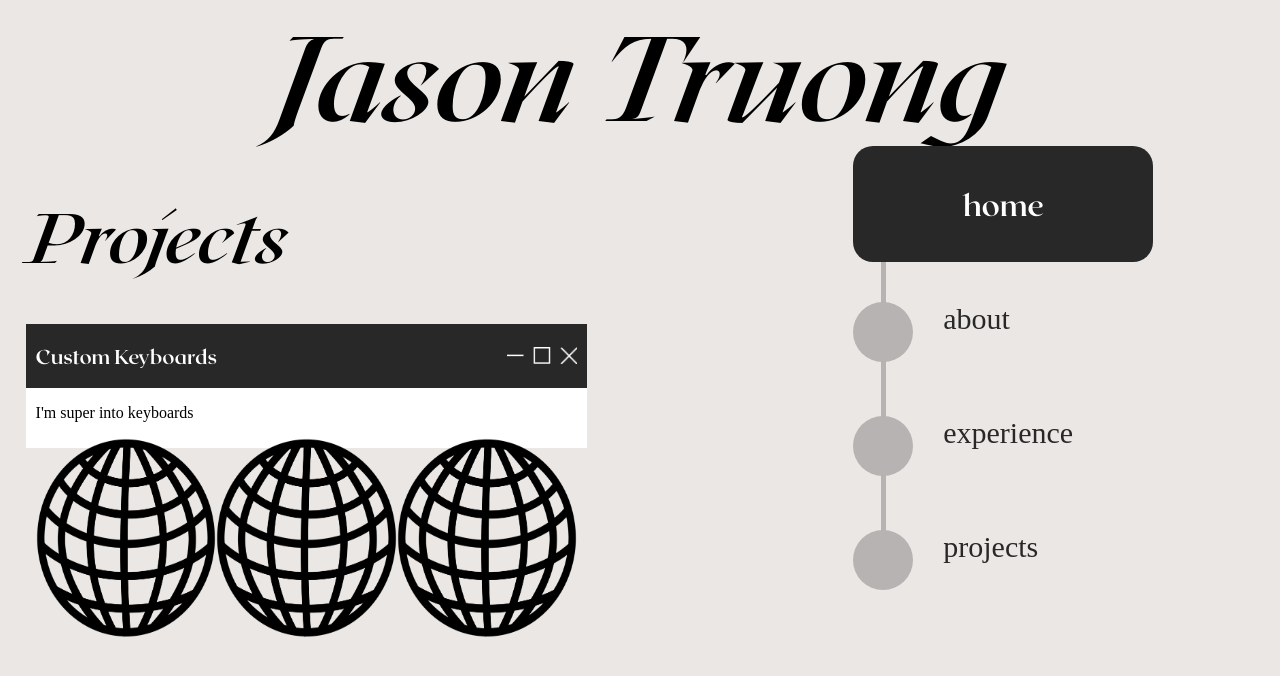
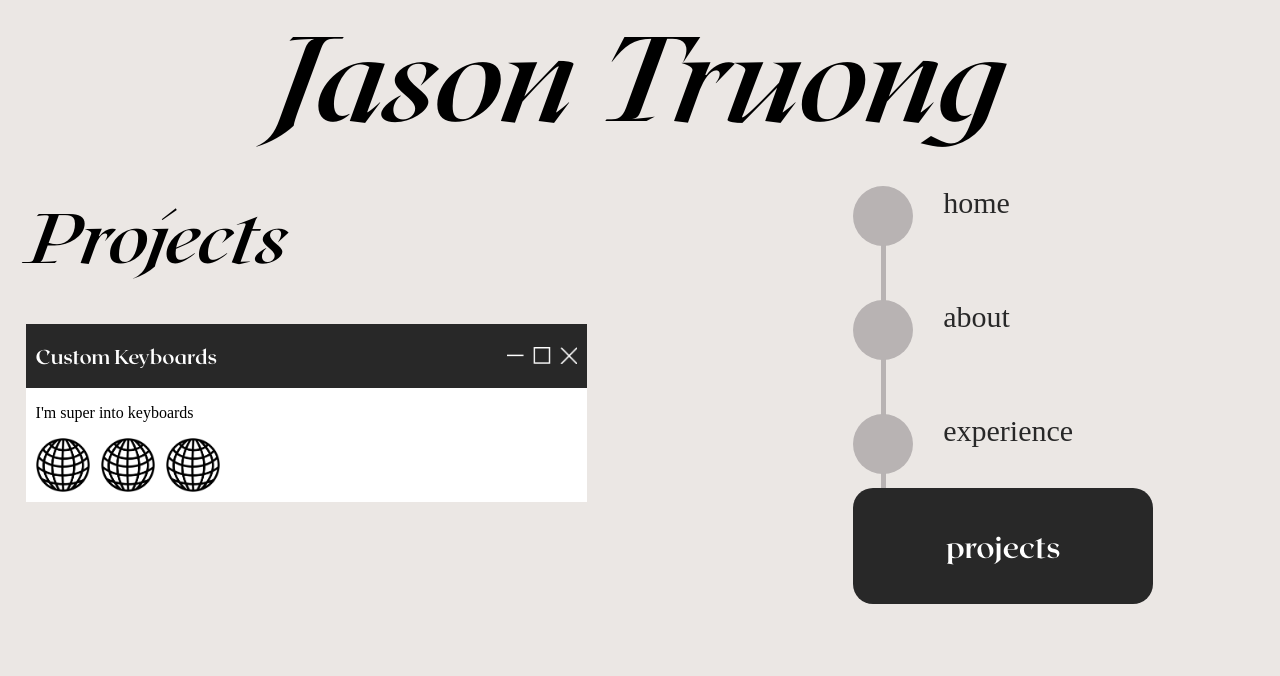
Before and after one commit to jasonntruong/jasonntruong.github.io, a React (Create React App) app: page /projects in a window 1280 px wide. Shown: the top 676 px of the page. Built offline with nearby package versions, Linux system fonts and the light colour scheme; a web font is replaced by a local one.

Commit message:
fixed img sizing

```diff
--- a/package.json
+++ b/package.json
@@ -10,6 +10,7 @@
     "react": "^18.2.0",
     "react-bootstrap": "^2.5.0",
     "react-dom": "^18.2.0",
+    "react-modal": "^3.16.1",
     "react-router-dom": "^6.4.2",
     "react-scripts": "^5.0.1",
     "sass": "^1.55.0",
--- a/src/App.tsx
+++ b/src/App.tsx
@@ -11,8 +11,10 @@ import NavBar from "./NavBar/NavBar.tsx";
 import Projects from "./Pages/Projects.tsx";
 
 function App() {
-  const [selected, setSelected] = useState("home");
-  const [hovering, setHovering] = useState("home");
+  let currentLocation = window.location.pathname.substring(1);
+  currentLocation = currentLocation.length === 0 ? "home" : currentLocation;
+  const [selected, setSelected] = useState(currentLocation);
+  const [hovering, setHovering] = useState(currentLocation);
 
   function onHoverMenu(item: string) {
     setHovering(item);
--- a/src/Card.scss
+++ b/src/Card.scss
@@ -3,7 +3,6 @@
 .background {
   background-color: white;
   width: 70%;
-
 }
 
 .top {
@@ -30,5 +29,17 @@
 .bottom {
   padding: 10px;
   padding-top: 0px;
-    font-family: "Adelle"
+  font-family: "Adelle";
 }
+
+.rowImg:after {
+  content: "";
+  display: table;
+  clear: both;
+}
+
+.columnImg {
+  float: left;
+  width: 10%;
+  padding-right: 2%;
+}
--- a/src/Card.tsx
+++ b/src/Card.tsx
@@ -1,5 +1,4 @@
 import "./Card.scss";
-import "./App.scss";
 
 import React from "react";
 import topitems from "./imgs/topitems.png";
@@ -20,9 +19,11 @@ function Card(props: Props) {
       </div>
       <div className="bottom">
         <p>{props.desc}</p>
-        {props.imgs.map((img) => {
-          return <img className="column" src={img} />;
-        })}
+        <div className="rowImg">
+          {props.imgs?.map((img) => {
+            return <img className="columnImg" src={img} />;
+          })}
+        </div>
       </div>
     </div>
   );
```
Also changed, not shown: 1 other file (tests, documents, lock files or other folders). Lines whose indentation alone changed are shown as unchanged.
